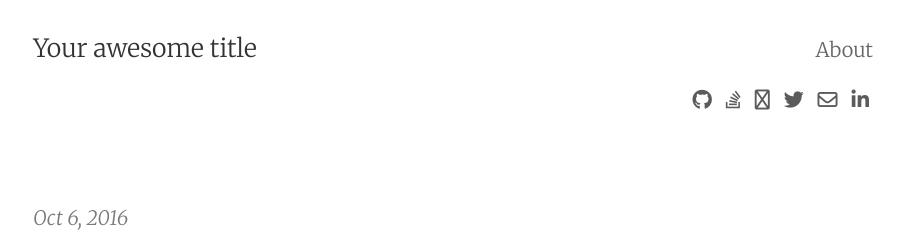
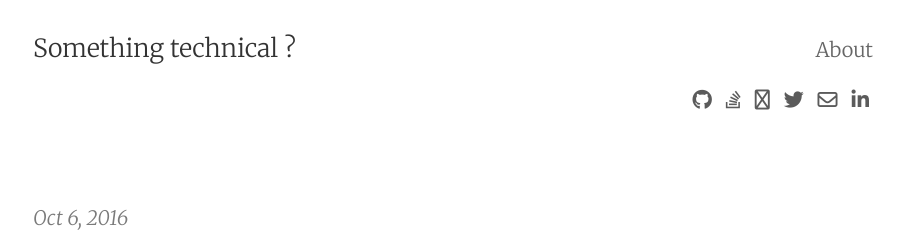
Before and after one commit to andersosthus/andersosthus.github.io, a Jekyll site: the page built from index.html, in a window 1280 px wide. Shown: the top 232 px of the page, without its empty margins (187-1088 px from the left). Built offline with Jekyll 4.4.1, drawn with Linux system fonts in a browser that asks for light colours; nearby versions of some CDN libraries; the list of posts is cut into pages by our own code.

Commit message:
GA id and site title

```diff
--- a/_config.yml
+++ b/_config.yml
@@ -1,7 +1,7 @@
-title: Your awesome title
-email: your-email@domain.com
+title: "Something technical ?"
+email: anders.osthus@outlook.com
 author: Anders Østhus
-description: >
+description: "My blog"
 baseurl: ""
 url: "https://andersosthus.github.io"
 date_format: "%b %-d, %Y"
@@ -10,7 +10,7 @@ date_format: "%b %-d, %Y"
 google_verification:
 # Use either direct GA implementation or set up GTM account
 # - using both will skew your data (leave blank to not use at all)
-google_analytics:
+google_analytics: UA-43389821-1
 google_tag_manager:
 # Bing services
 bing_verification:
```
